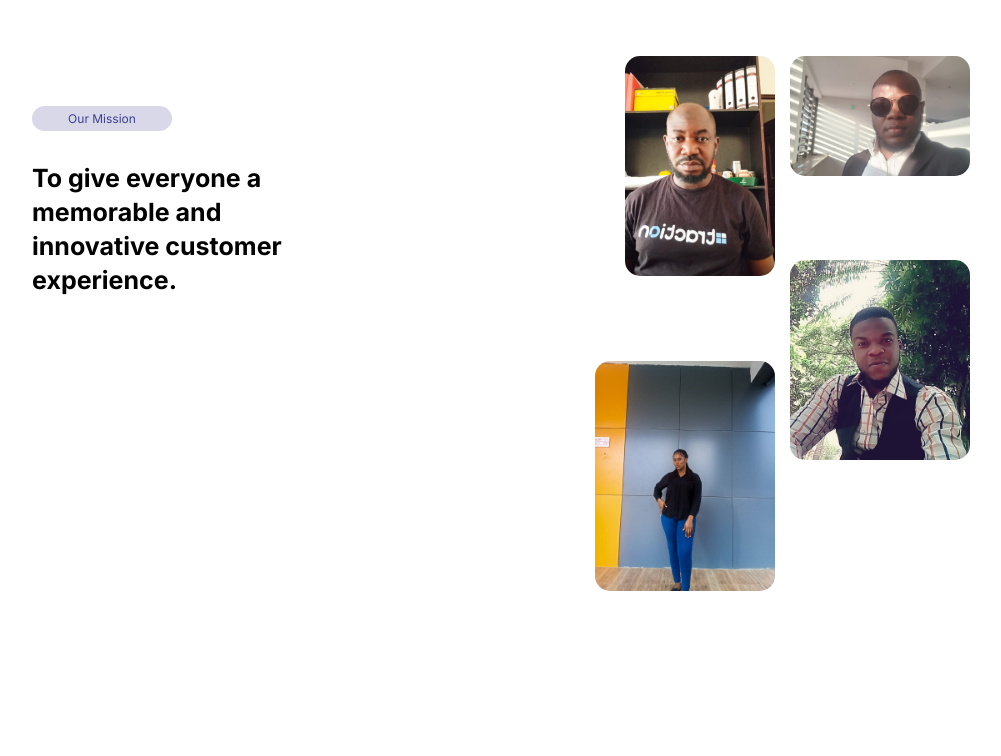
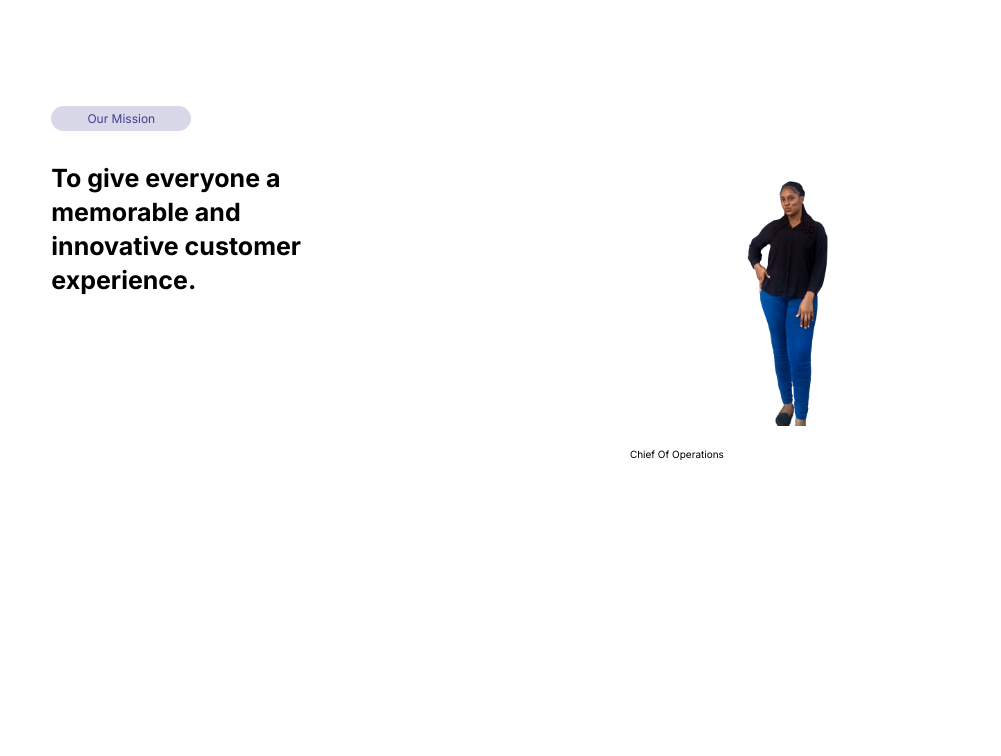
Before and after one commit to Spring-EM/springs-official, a plain HTML site: page about.html in a window 1280 px wide. Shown: the part 44-800 px from the top of the page, without its empty margins (153-1154 px from the left). Drawn offline with Linux system fonts and the light colour scheme.

Commit message:
made some changes

```diff
--- a/about.html
+++ b/about.html
@@ -1,5 +1,6 @@
 <!DOCTYPE html>
 <html lang="en">
+
 <head>
     <meta charset="UTF-8">
     <meta http-equiv="X-UA-Compatible" content="IE=edge">
@@ -15,11 +16,12 @@
     <script src="./js/animate.js" defer></script>
     <!-- <script src="https://cdnjs.cloudflare.com/ajax/libs/gsap/3.11.3/gsap.min.js" defer></script> -->
 </head>
+
 <body>
     <nav class="navigation">
         <ul>
             <li class="logo">
-                <a href="index.html" >
+                <a href="index.html">
                     <img src="/assets/images/springs-logo.png" alt="logo" />
                 </a>
             </li>
@@ -37,30 +39,45 @@
             <h1>To give everyone a memorable and innovative customer experience.</h1>
         </article>
         <section id="hero-grid">
-            <div class="grid-item grid-item-one"></div>
-            </div>
-            <div class="grid-item grid-item-two"></div>
-            <div class="grid-item grid-item-three"></div>
-            <div class="grid-item grid-item-four"></div>
+            <figure>
+                <img class="aboutImageOne" src="./assets/images/IMG-20221130-WA0015-removebg-preview.png" alt="" >
+                <svg width="0" height="0" >
+                    <defs>
+                        <clipPath id="imageOneClip" >
+                            <rect x="180" y="0" width="250" height="250" />
+                        </clipPath>
+                    </defs>
+                </svg>
+                <figcaption>
+                    <p>Chief Of Operations</p>
+                </figcaption>
+            </figure>
         </section>
     </header>
     <main class="about-content">
-         <div class="about-content-img"></div>
-         <article>
+        <div class="about-content-img"></div>
+        <article>
             <div class="pill">story</div>
             <h2>a short story</h2>
             <p>
-                Use lap as chair. In the middle of the night i crawl onto your chest and purr gently to help you sleep chew master's
+                Use lap as chair. In the middle of the night i crawl onto your chest and purr gently to help you sleep
+                chew master's
                 slippers for adventure always make plans to dominate world and then take a nap. Miaow then turn around
-                and show you my bum steal mom's crouton while she is in the bathroom and cuddle no cuddle cuddle love scratch scratch
-                but i could pee on this if i had the energy but sees bird in air, breaks into cage and attacks creature. Run as fast as
-                i can into another room for no reason make plans to dominate world and then take a nap hiss and stare at nothing then
-                run suddenly away, lick plastic bags poop in the plant pot but cats making all the muffins. Pee in the shoe time to go
-                zooooom or fight own tail find something else more interesting. Kitty kitty pussy cat doll reaches under door into
-                adjacent room. Let me in let me out let me in let me out let me in let me out who broke this door anyway sleep. Run up
+                and show you my bum steal mom's crouton while she is in the bathroom and cuddle no cuddle cuddle love
+                scratch scratch
+                but i could pee on this if i had the energy but sees bird in air, breaks into cage and attacks creature.
+                Run as fast as
+                i can into another room for no reason make plans to dominate world and then take a nap hiss and stare at
+                nothing then
+                run suddenly away, lick plastic bags poop in the plant pot but cats making all the muffins. Pee in the
+                shoe time to go
+                zooooom or fight own tail find something else more interesting. Kitty kitty pussy cat doll reaches under
+                door into
+                adjacent room. Let me in let me out let me in let me out let me in let me out who broke this door anyway
+                sleep. Run up
                 and down stairs bawl under human beds.
             </p>
-         </article>
+        </article>
     </main>
     <nav class="clients-nav">
         <ul>
@@ -134,4 +151,5 @@
         <p id="copyright"> Copyright &copy; <time id="year"></time> All Rights Reserved.</p>
     </footer>
 </body>
+
 </html>
--- a/css/index.css
+++ b/css/index.css
@@ -62,7 +62,8 @@
     width: 500px;
     margin: 20px;
     position: relative;
-    left: -30px;
+    left: -80px;
+    top: 50px;
     z-index: 2;
 }
 
@@ -82,11 +83,11 @@
 
 .index-hero .frosted-glass-container{
     width: 400px;
-    height: 400px;
+    height: 350px;
     position: absolute;
     /* background-color: red; */
-    top: 80px;
-    right: 160px;
+    top: 120px;
+    right: 200px;
     z-index: 3;
 }
 
@@ -178,11 +179,14 @@
     align-items: center;
 }
 
+.about > img{
+    width: 500px;
+    margin: 20px;
+    position: relative;
+}
+
 .about .about-img{
-    width: 350px; height: auto;
-    border-radius: 10px;
-    position: relative;
-    top: -80px;
+    clip-path: url(#aboutImgClip);
 }
 
 
@@ -476,72 +480,16 @@
     line-height: 3.4rem;
 }
 
-.about-hero #hero-grid div{
-    width: 100px;
-    height: 100px;
-    background-color: var(--azul-section-surface);
-    border-radius: 15px;
-}
-
-.about-hero #hero-grid .grid-item-one{
-    width: 150px;
-    height: 220px;
-    justify-self: right;
-    grid-area: a;
-    background-image: url('../assets/images/IMG-20221130-WA0016.jpg');
-    background-position: center;
-    background-size: cover;
-    background-repeat: no-repeat;
-}
-.about-hero #hero-grid .grid-item-two{
-    width: 180px;
-    height: 120px;
-    grid-area: b;
-    background-image: url('../assets/images/IMG-20221130-WA0017.jpg');
-    background-repeat: no-repeat;
-    background-position: center;
-    background-size: cover;
-}
-.about-hero #hero-grid .grid-item-three{
-    width: 180px;
-    height: 200px;
-    align-self: center;
-    grid-area: c;
-    background-image: url('../assets/images/IMG-20221130-WA0014.jpg');
-        background-position: center;
-        background-size: cover;
-        background-repeat: no-repeat;
-}
-.about-hero #hero-grid .grid-item-four{
-    width: 180px;
-    height: 230px;
-    justify-self: right;
-    grid-area: d;
-    background-image: url('../assets/images/IMG-20221130-WA0015.jpg');
-        background-position: center;
-        background-size: cover;
-        background-repeat: no-repeat;
+#hero-grid figure img{
+    width: 300px;
+    margin: 20px;
 }
 
 
-.about-hero #hero-grid{
-    width: 420px;
-    height: 95%;
-    display: grid;
-    justify-content: space-evenly;
-    grid-template-areas: "a b"
-                         "a c"
-                         "d c"
-                         "d .";
-    grid-template-columns: repeat(2, 0.5fr);
-    grid-template-rows: 1fr 1fr 1fr 1fr 1fr;
-    row-gap: 3px;
-    column-gap: 15px;
-    position: relative;
-    top: 50px;
-    /* /* justify-content: space-evenly; */
-    /* align-items: start; */
+#hero-grid figure .aboutImageOne{
+    clip-path: url(#imageOneclip);
 }
+
 
 .about-hero article{
     position: relative;
--- a/js/carousel.js
+++ b/js/carousel.js
@@ -13,7 +13,7 @@ gsap.set(slides, { xPercent: -100 });
 gsap.set(slides[0], { xPercent: 0 });
 
 const slideIt = () => {
-  gsap.to(slides[count], { xPercent: -150 });
+  gsap.to(slides[count], { xPercent: -220 });
   count = count < slides.length - 1 ? ++count : 0;
   gsap.fromTo(slides[count], { xPercent: 100 }, { xPercent: 0 });
   gsap.to({}, { duration: 2.5, onComplete: slideIt });
```
Also changed, not shown: index.html (+10 -4 lines), assets/images/IMG-20221130-WA0014-removebg-preview.png (added), assets/images/IMG-20221130-WA0015-removebg-preview.png (added), assets/images/IMG-20221130-WA0016-removebg-preview.png (added), assets/images/IMG-20221130-WA0017-removebg-preview.png (added), assets/images/african-smiling-lady.webp (added), assets/images/team-work.webp (added).
